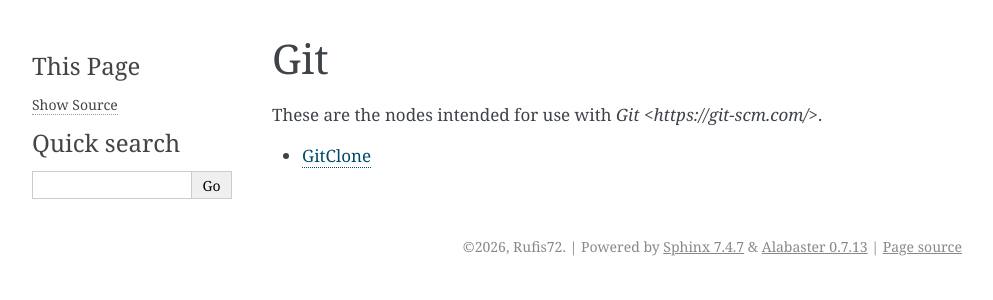
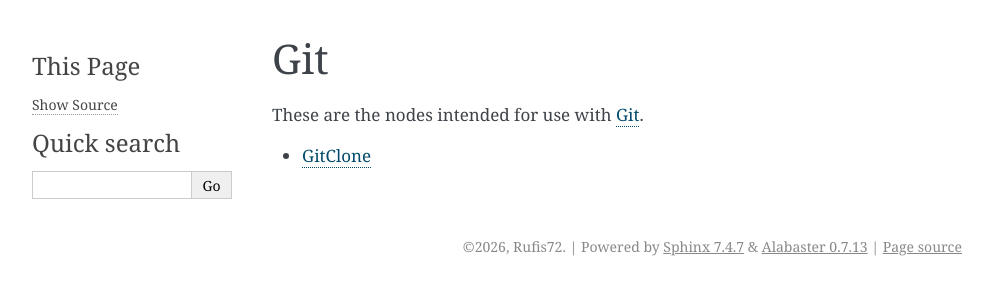
Before and after one commit to Rufis72/backuplib, a Sphinx documentation site: the page built from docs/source/nodes/node_objects/git.rst, in a window 1280 px wide. Shown: the top 300 px of the page, without its empty margins (148-1141 px from the left). Built offline with Sphinx 7.4.7, drawn with Linux system fonts in a browser that asks for light colours; part of the change alters nothing that is shown.

Commit message:
Fixed the Git hyperlink

```diff
--- a/docs/source/nodes/node_objects/git.rst
+++ b/docs/source/nodes/node_objects/git.rst
@@ -1,7 +1,9 @@
 Git
 ============
 
-These are the nodes intended for use with `Git <https://git-scm.com/>`.
+These are the nodes intended for use with `Git`_.
+
+.. _Git: https://git-scm.com
 
 .. toctree::
     :maxdepth: 1
```
